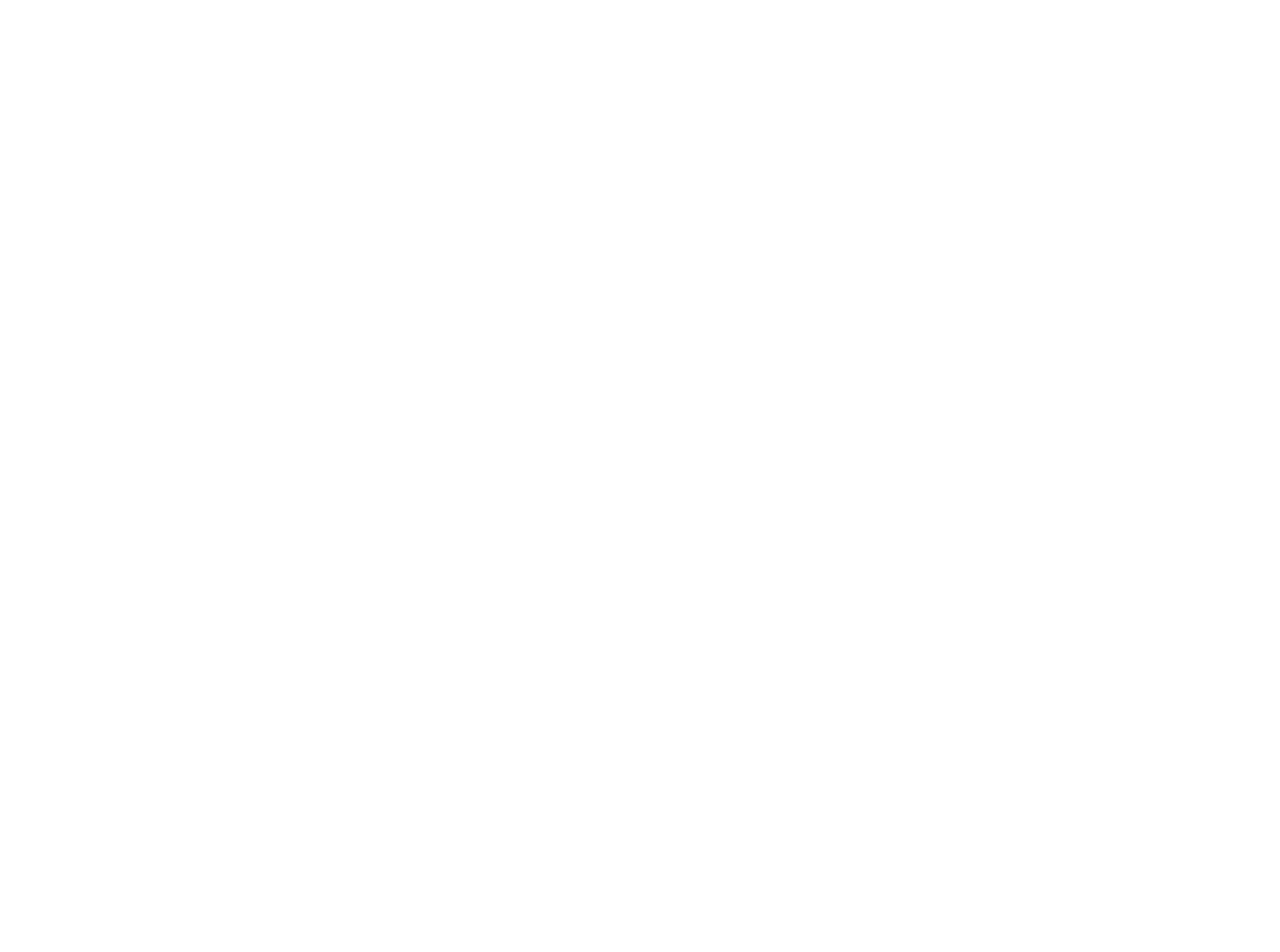
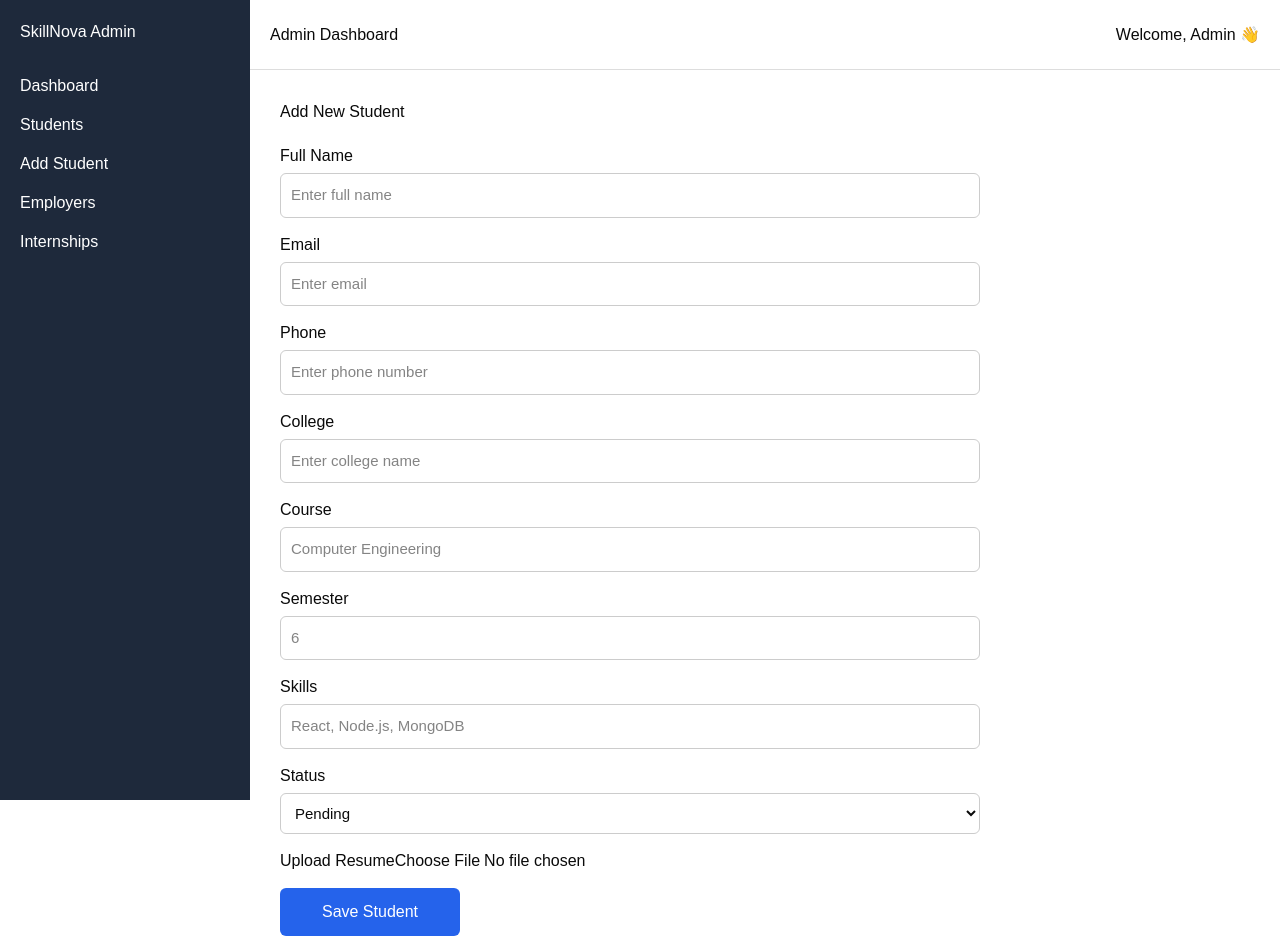
Before and after one commit to Nehapandit6342/skillnova, a React app in the folder frontend/: page /admin/add-student in a window 1280 px wide. Before the commit this address had no page. Shown: the top 952 px of the page. Before the commit the page ends 800 px from the top, so only its background shows below. Built offline with nearby package versions, Linux system fonts and the light colour scheme; the HTML template or start-up script is replaced by a standard one.

Commit message:
Added Add Student page UI

```diff
--- a/frontend/src/features/admin/components/AdminSidebar.jsx
+++ b/frontend/src/features/admin/components/AdminSidebar.jsx
@@ -16,23 +16,48 @@ function AdminSidebar() {
       <nav style={{ marginTop: "30px" }}>
         <ul style={{ listStyle: "none", padding: 0 }}>
           <li style={{ marginBottom: "15px" }}>
-            <Link to="/admin/dashboard" style={{ color: "white", textDecoration: "none" }}>
+            <Link
+              to="/admin/dashboard"
+              style={{ color: "white", textDecoration: "none" }}
+            >
               Dashboard
             </Link>
           </li>
 
           <li style={{ marginBottom: "15px" }}>
-            <Link to="/admin/students" style={{ color: "white", textDecoration: "none" }}>
+            <Link
+              to="/admin/students"
+              style={{ color: "white", textDecoration: "none" }}
+            >
               Students
             </Link>
           </li>
 
           <li style={{ marginBottom: "15px" }}>
-            <Link to="#">Employers</Link>
+            <Link
+              to="/admin/add-student"
+              style={{ color: "white", textDecoration: "none" }}
+            >
+              Add Student
+            </Link>
           </li>
 
           <li style={{ marginBottom: "15px" }}>
-            <Link to="#">Internships</Link>
+            <Link
+              to="#"
+              style={{ color: "white", textDecoration: "none" }}
+            >
+              Employers
+            </Link>
+          </li>
+
+          <li style={{ marginBottom: "15px" }}>
+            <Link
+              to="#"
+              style={{ color: "white", textDecoration: "none" }}
+            >
+              Internships
+            </Link>
           </li>
         </ul>
       </nav>
--- a/frontend/src/features/admin/pages/AddStudent.jsx
+++ b/frontend/src/features/admin/pages/AddStudent.jsx
@@ -0,0 +1,199 @@
+import { useState } from "react";
+
+function AddStudent() {
+  const [student, setStudent] = useState({
+    fullName: "",
+    email: "",
+    phone: "",
+    college: "",
+    course: "",
+    semester: "",
+    skills: "",
+    status: "Pending",
+    resume: null,
+  });
+
+  const handleChange = (e) => {
+    const { name, value, files } = e.target;
+
+    setStudent((prev) => ({
+      ...prev,
+      [name]: files ? files[0] : value,
+    }));
+  };
+
+  const handleSubmit = (e) => {
+    e.preventDefault();
+
+    console.log("Student Data:", student);
+
+    alert("Student Added Successfully!");
+
+    setStudent({
+      fullName: "",
+      email: "",
+      phone: "",
+      college: "",
+      course: "",
+      semester: "",
+      skills: "",
+      status: "Pending",
+      resume: null,
+    });
+
+    e.target.reset();
+  };
+
+  return (
+    <div style={{ padding: "30px" }}>
+      <h1 style={{ marginBottom: "20px" }}>Add New Student</h1>
+
+      <form
+        onSubmit={handleSubmit}
+        style={{
+          maxWidth: "700px",
+          display: "grid",
+          gap: "15px",
+        }}
+      >
+        <div>
+          <label>Full Name</label>
+          <input
+            type="text"
+            name="fullName"
+            placeholder="Enter full name"
+            value={student.fullName}
+            onChange={handleChange}
+            style={inputStyle}
+            required
+          />
+        </div>
+
+        <div>
+          <label>Email</label>
+          <input
+            type="email"
+            name="email"
+            placeholder="Enter email"
+            value={student.email}
+            onChange={handleChange}
+            style={inputStyle}
+            required
+          />
+        </div>
+
+        <div>
+          <label>Phone</label>
+          <input
+            type="text"
+            name="phone"
+            placeholder="Enter phone number"
+            value={student.phone}
+            onChange={handleChange}
+            style={inputStyle}
+            required
+          />
+        </div>
+
+        <div>
+          <label>College</label>
+          <input
+            type="text"
+            name="college"
+            placeholder="Enter college name"
+            value={student.college}
+            onChange={handleChange}
+            style={inputStyle}
+            required
+          />
+        </div>
+
+        <div>
+          <label>Course</label>
+          <input
+            type="text"
+            name="course"
+            placeholder="Computer Engineering"
+            value={student.course}
+            onChange={handleChange}
+            style={inputStyle}
+          />
+        </div>
+
+        <div>
+          <label>Semester</label>
+          <input
+            type="number"
+            name="semester"
+            placeholder="6"
+            value={student.semester}
+            onChange={handleChange}
+            style={inputStyle}
+          />
+        </div>
+
+        <div>
+          <label>Skills</label>
+          <input
+            type="text"
+            name="skills"
+            placeholder="React, Node.js, MongoDB"
+            value={student.skills}
+            onChange={handleChange}
+            style={inputStyle}
+          />
+        </div>
+
+        <div>
+          <label>Status</label>
+          <select
+            name="status"
+            value={student.status}
+            onChange={handleChange}
+            style={inputStyle}
+          >
+            <option value="Pending">Pending</option>
+            <option value="Approved">Approved</option>
+            <option value="Rejected">Rejected</option>
+          </select>
+        </div>
+
+        <div>
+          <label>Upload Resume</label>
+          <input
+            type="file"
+            name="resume"
+            onChange={handleChange}
+          />
+        </div>
+
+        <button type="submit" style={buttonStyle}>
+          Save Student
+        </button>
+      </form>
+    </div>
+  );
+}
+
+const inputStyle = {
+  width: "100%",
+  padding: "10px",
+  marginTop: "5px",
+  border: "1px solid #ccc",
+  borderRadius: "6px",
+  fontSize: "15px",
+  boxSizing: "border-box",
+};
+
+const buttonStyle = {
+  padding: "12px",
+  backgroundColor: "#2563eb",
+  color: "#fff",
+  border: "none",
+  borderRadius: "6px",
+  cursor: "pointer",
+  width: "180px",
+  fontSize: "16px",
+};
+
+export default AddStudent;
--- a/frontend/src/routes/AppRoutes.jsx
+++ b/frontend/src/routes/AppRoutes.jsx
@@ -1,13 +1,20 @@
 import { Routes, Route } from "react-router-dom";
 
 import MainLayout from "@/layouts/MainLayout";
+import AdminLayout from "@/layouts/AdminLayout";
+import StudentLayout from "@/layouts/StudentLayout";
 
 import HomePage from "@/features/landing/pages/HomePage";
+
 import LoginPage from "@/features/auth/pages/LoginPage";
 import RegisterPage from "@/features/auth/pages/RegisterPage";
-import StudentLayout from "@/layouts/StudentLayout";
+
 import StudentDashboard from "@/features/student/pages/StudentDashboard";
 import StudentProfile from "@/features/student/pages/StudentProfile";
+
+import Dashboard from "@/features/admin/pages/Dashboard";
+import Students from "@/features/admin/pages/Students";
+import AddStudent from "@/features/admin/pages/AddStudent";
 
 export default function AppRoutes() {
   return (
@@ -27,6 +34,13 @@ export default function AppRoutes() {
         <Route path="dashboard" element={<StudentDashboard />} />
         <Route path="profile" element={<StudentProfile />} />
       </Route>
+
+      {/* Admin */}
+      <Route path="/admin" element={<AdminLayout />}>
+        <Route path="dashboard" element={<Dashboard />} />
+        <Route path="students" element={<Students />} />
+        <Route path="add-student" element={<AddStudent />} />
+      </Route>
     </Routes>
   );
 }
```
